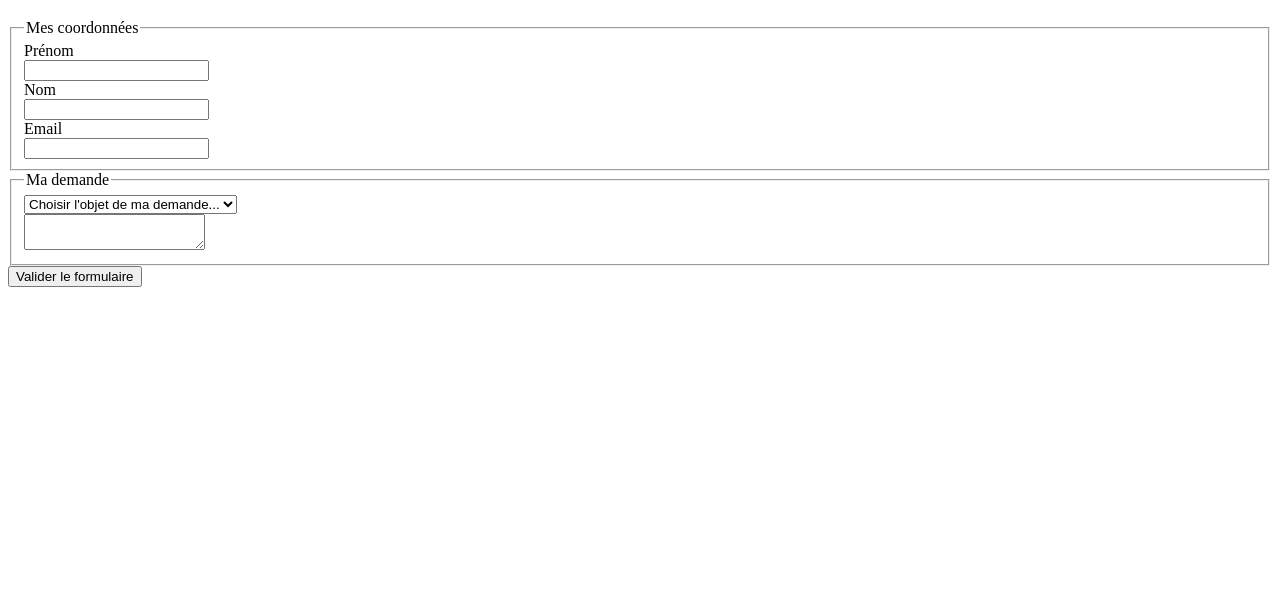
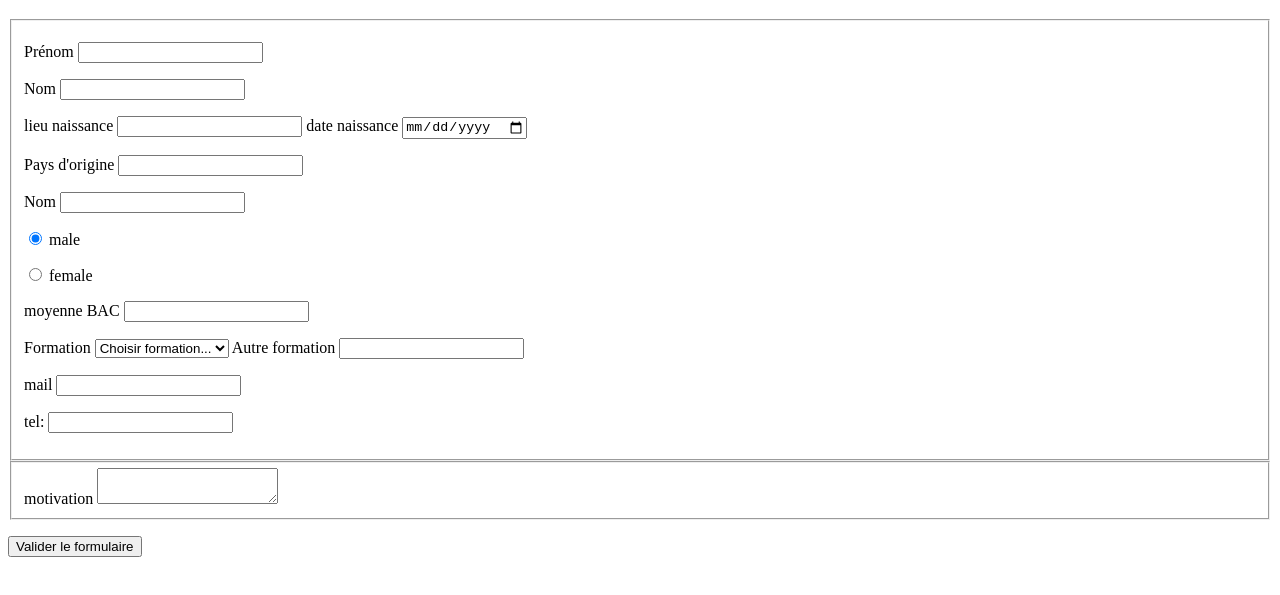
Before and after one commit to JeremieGiffard/poe-salesforce, a plain HTML site: page integration/html-1/pages/contact.html in a window 1280 px wide. Shown: the part 123-718 px from the top of the page. Drawn offline with Linux system fonts and the light colour scheme.

Commit message:
form contact

```diff
--- a/integration/html-1/pages/contact.html
+++ b/integration/html-1/pages/contact.html
@@ -20,42 +20,69 @@
     </header>
     <main>
       <h1>Nous écrire</h1>
-      <form action="form.html" method="post">
+      <form action="" method="post">
         <fieldset>
-          <legend>Mes coordonnées</legend>
-          <div class="field">
+          <div>
             <label for="firstname">Prénom</label>
-            <div class="value">
-              <input type="text" name="firstname" id="firstname" />
-            </div>
+            <input type="text" name="firstname" />
+          </div>
+          <div>
+            <label for="lastname">Nom</label>
+            <input type="text" name="lastname" />
+          </div>
+          <div>
+            <label for="birth_city">lieu naissance</label>
+            <input type="text" name="birth" />
+            <label for="birth_city">date naissance</label>
+            <input type="date" name="birth" />
+          </div>
+          <div>
+            <label for="country">Pays d'origine</label>
+            <input type="text" name="country" />
+          </div>
+          <div>
+            <label for="lastname">Nom</label>
+            <input type="text" name="lastname" />
+          </div>
+          <div>
+            <input type="radio" name="civilite" value="0" checked />
+            <label for="male">male</label>
+          </div>
+
+          <div>
+            <input type="radio" name="civilite" value="1" />
+            <label for="female">female</label>
+          </div>
+          <div>
+            <label for="BAC">moyenne BAC</label>
+            <input type="number" name="BAC" />
           </div>
 
           <div class="field">
-            <label for="lastname">Nom</label>
-            <div class="value">
-              <input type="text" name="lastname" id="lastname" />
-            </div>
+            <label for="object">Formation</label>
+            <select name="objet">
+              <option value="0">Choisir formation...</option>
+              <option value="1">salesforce</option>
+              <option value="2">php/symphony</option>
+              <option value="3">cobolt</option>
+            </select>
+
+            <label for="formation">Autre formation</label>
+            <input type="text" name="formation" />
+
+          <div>
+            <label for="mail">mail</label>
+            <input type="email" name="mail" />
           </div>
-
-          <div class="field">
-            <label for="email">Email</label>
-            <div class="value">
-              <input type="email" name="email" id="email" />
-            </div>
+          <div>
+            <label for="tel">tel:</label>
+            <input type="tel" name="tel" />
           </div>
         </fieldset>
 
         <fieldset>
-          <legend>Ma demande</legend>
-          <div class="field">
-            <select name="objet">
-              <option value="0">Choisir l'objet de ma demande...</option>
-              <option value="q">Question d'ordre général</option>
-              <option value="g">Déclarer un bug gênant</option>
-              <option value="b">Déclarer un bug bloquant</option>
-            </select>
-          </div>
-          <textarea name="query" id="query"></textarea>
+          <label for="motivation">motivation</label>
+          <textarea name="motivation" maxlength="100"></textarea>
         </fieldset>
 
         <div class="toolbar">
--- a/integration/html-1/styles.css
+++ b/integration/html-1/styles.css
@@ -41,3 +41,7 @@ tr td:nth-of-type(2) {
 footer {
   margin-top: 2rem;
 }
+
+form div {
+  margin: 1rem 0;
+}
```
